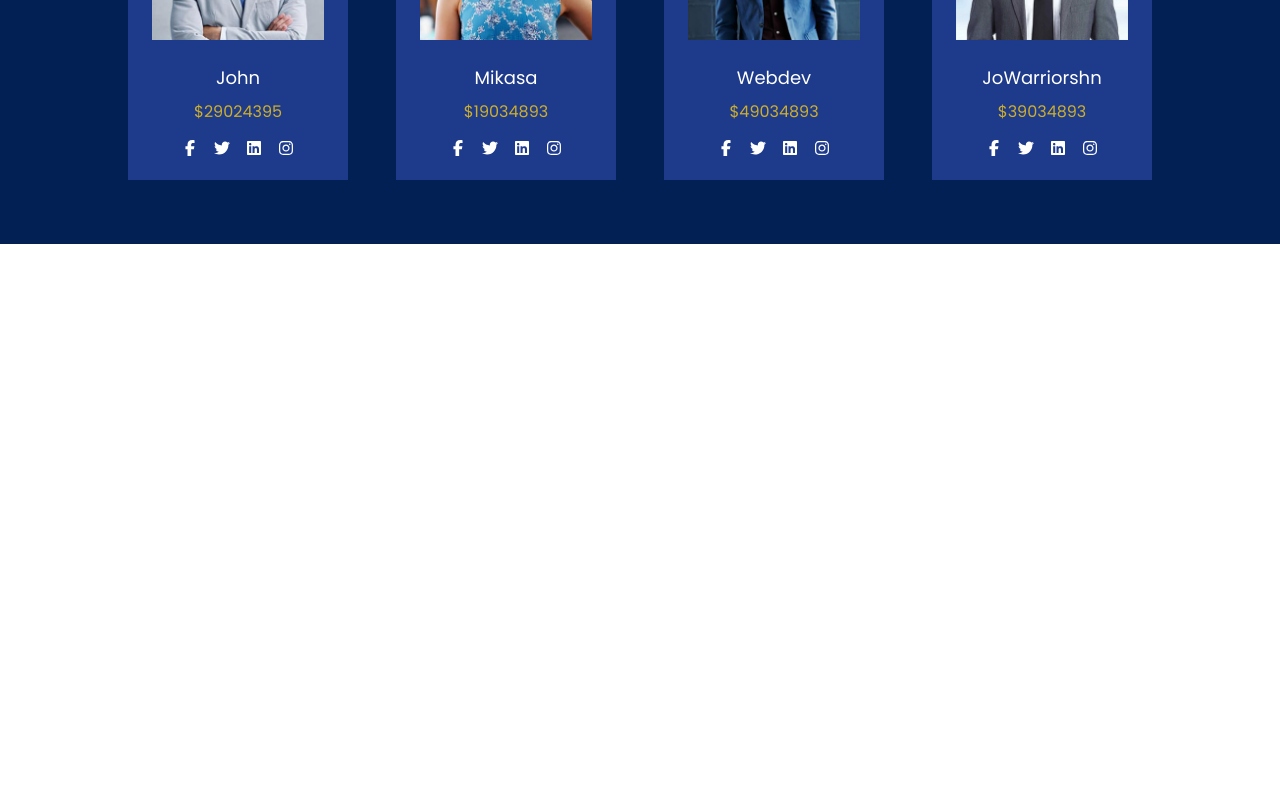
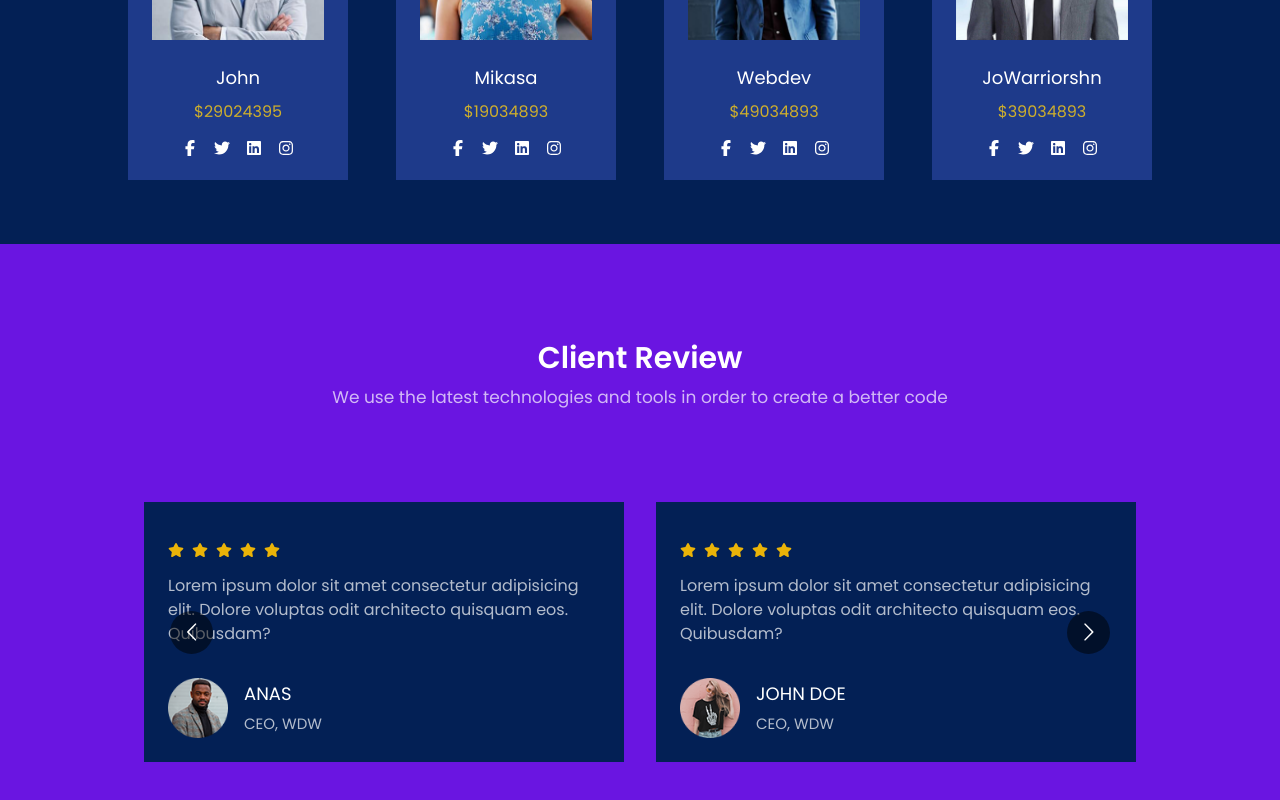
Before and after one commit to erkaraFikret/investment-website-next.js, a Next.js app: page / in a window 1280 px wide. Shown: the part 3818-4618 px from the top of the page. Before the commit the page ends 4062 px from the top, so only its background shows below. Built offline with nearby package versions, Linux system fonts and the light colour scheme.

Commit message:
completed review component

```diff
--- a/app/components/Home/Home.tsx
+++ b/app/components/Home/Home.tsx
@@ -5,6 +5,7 @@ import Feature from './Feature/Feature'
 import Price from './Price/Price'
 import Advantage from './Advantage/Advantage'
 import Investor from './Investor/Investor'
+import Review from './Review/Review'
 
 const Home = () => {
     return (
@@ -15,6 +16,7 @@ const Home = () => {
             <Price/>
             <Advantage/>
             <Investor/>
+            <Review/>
         </div>
     )
 }
--- /dev/null
+++ b/app/components/Home/Review/Review.tsx
@@ -0,0 +1,17 @@
+import React from 'react'
+import SectionHeading from '../../Helper/SectionHeading'
+import ReviewSlider from './ReviewSlider'
+
+const Review = () => {
+    return (
+        <div className='pt-20 pb-16 bg-[#6a15e1]'>
+            <SectionHeading heading='Client Review' />
+            {/* review slider */}
+            <div className='w-4/5 mt-16 mx-auto'>
+                <ReviewSlider />
+            </div>
+        </div>
+    )
+}
+
+export default Review
--- /dev/null
+++ b/app/components/Home/Review/ReviewCard.tsx
@@ -0,0 +1,36 @@
+import Image from "next/image"
+import { FaStar } from "react-icons/fa6"
+
+
+type Props = {
+    image: string
+    name: string
+}
+
+const ReviewCard = ({ image, name }: Props) => {
+    return (
+        <div className="p-6 m-4 bg-[#032055]">
+            <div className="flex items-center space-x-2 mt-4">
+                <FaStar className="w-4 h-4 text-yellow-500" />
+                <FaStar className="w-4 h-4 text-yellow-500" />
+                <FaStar className="w-4 h-4 text-yellow-500" />
+                <FaStar className="w-4 h-4 text-yellow-500" />
+                <FaStar className="w-4 h-4 text-yellow-500" />
+            </div>
+            <p className="mt-4 text-white text-opacity-70">
+                Lorem ipsum dolor sit amet consectetur adipisicing elit. Dolore voluptas odit architecto quisquam eos. Quibusdam?
+            </p>
+            <div className="mt-8 flex items-center space-x-4">
+                <div>
+                    <Image src={image} alt={name} width={60} height={60}/>
+                </div>
+                <div>
+                    <h1 className="text-lg text-white uppercase">{name}</h1>
+                    <p className="mt-[0.3rem] text-[15px] text-white text-opacity-70">CEO, WDW</p>
+                </div>
+            </div>
+        </div>
+    )
+}
+
+export default ReviewCard
--- /dev/null
+++ b/app/components/Home/Review/ReviewSlider.tsx
@@ -0,0 +1,45 @@
+"use client"
+
+import Carousel from 'react-multi-carousel';
+import 'react-multi-carousel/lib/styles.css';
+import ReviewCard from './ReviewCard';
+
+const ReviewSlider = () => {
+
+    const responsive = {
+        desktop: {
+            breakpoint: { max: 3000, min: 1324 },
+            items: 3,
+            slidesToSlide: 1 // optional, default to 1.
+        },
+        tablet: {
+            breakpoint: { max: 1324, min: 764 },
+            items: 2,
+            slidesToSlide: 1 // optional, default to 1.
+        },
+        mobile: {
+            breakpoint: { max: 764, min: 0 },
+            items: 1,
+            slidesToSlide: 1 // optional, default to 1.
+        }
+    };
+
+
+    return <Carousel
+        additionalTransfrom={0}
+        arrows={true}
+        autoPlay={true}
+        autoPlaySpeed={5000}
+        centerMode={false}
+        infinite={true}
+        responsive={responsive}
+        itemClass='item'
+    >
+            <ReviewCard image="/images/c1.png" name="Saja1"/>
+            <ReviewCard image="/images/c2.png" name="Anas"/>
+            <ReviewCard image="/images/c3.png" name="John Doe"/>
+            <ReviewCard image="/images/c4.png" name="Jack Brown"/>
+    </Carousel>
+}
+
+export default ReviewSlider
--- a/package.json
+++ b/package.json
@@ -12,7 +12,8 @@
     "next": "14.2.3",
     "react": "^18",
     "react-dom": "^18",
-    "react-icons": "^5.2.1"
+    "react-icons": "^5.2.1",
+    "react-multi-carousel": "^2.8.5"
   },
   "devDependencies": {
     "@types/node": "^20",
```
Also changed, not shown: 1 other file (tests, documents, lock files or other folders).
